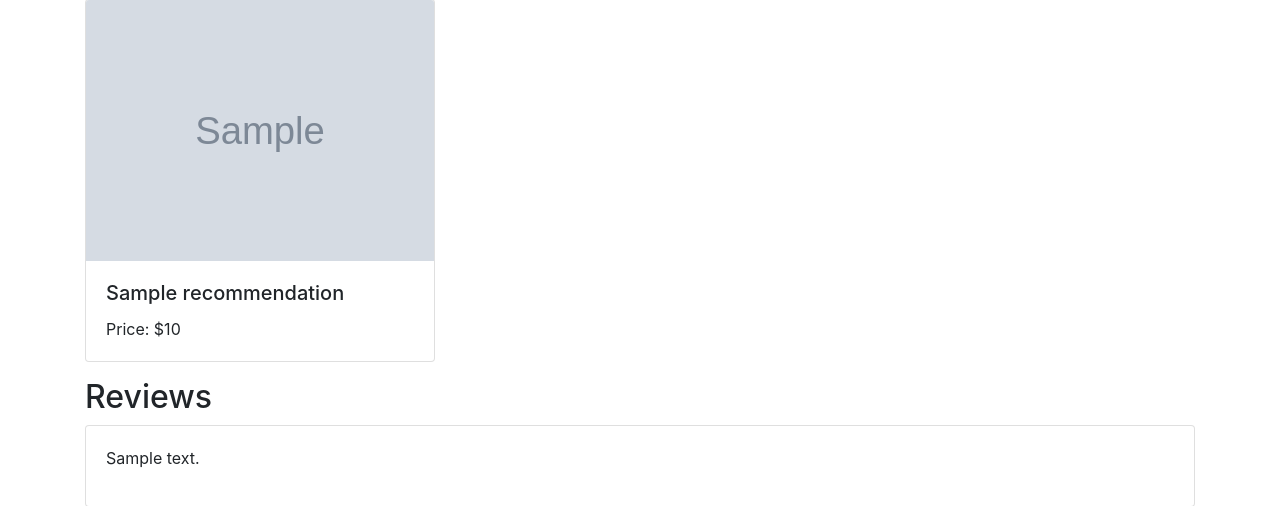
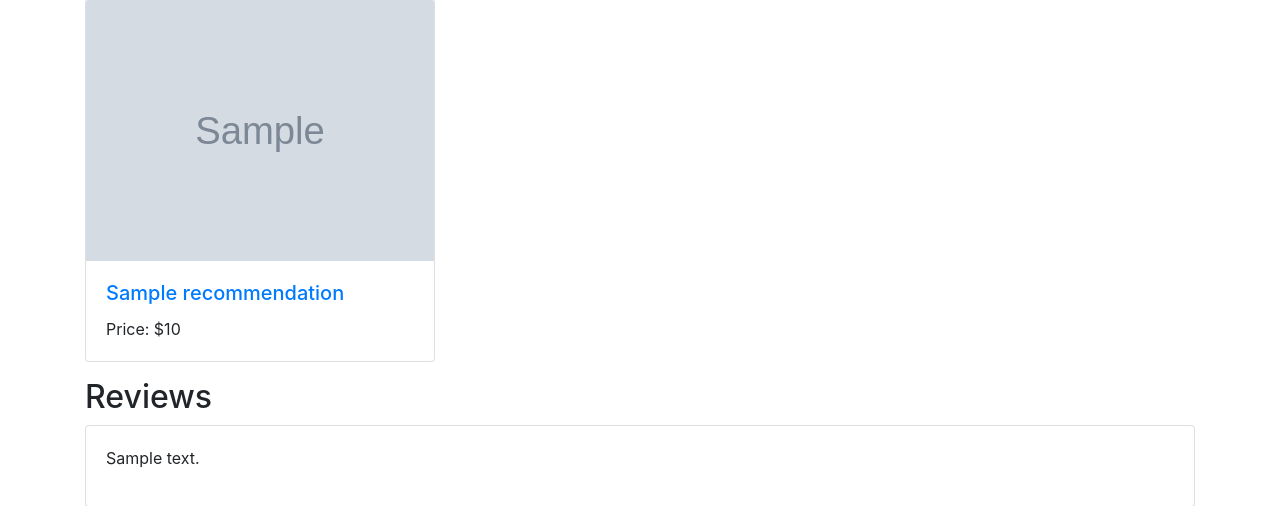
Before and after one commit to GreatRockbits/recommendation-engine-tk, a Django app: template product_recommender/templates/product_detail.html in a window 1280 px wide. Shown: the part 398-904 px from the top of the page. Run offline with Django 5.2, Linux system fonts and the light colour scheme; tables that the repository leaves empty hold one stand-in row (values such as "Sample post"); the template is opened without the code that fills it: values that come from a table or form of the project are taken from there, most other values are stand-ins (such as "Sample title", 1, 10 or a date in 2020); grey boxes marked "Sample" are stand-in pictures; some libraries are stand-ins or nearby versions.

Commit message:
Recommendations and their images are now clickable and lead to the corresponding product_detail page

```diff
--- a/product_recommender/templates/product_detail.html
+++ b/product_recommender/templates/product_detail.html
@@ -28,9 +28,13 @@
             {% for recommendation in recommendations %}
                 <div class="col-md-4 mb-3">
                     <div class="card">
-                        <img src="{{ recommendation.image_url }}" class="card-img-top" alt="{{ recommendation.name }}">
+                        <a href="{% url 'product_detail' product_id=recommendation.product_id %}">
+                            <img src="{{ recommendation.image_url }}" class="card-img-top" alt="{{ recommendation.name }}">
+                        </a>
                         <div class="card-body">
-                            <h5 class="card-title">{{ recommendation.name }}</h5>
+                            <h5 class="card-title">
+                                <a href="{% url 'product_detail' product_id=recommendation.product_id %}">{{ recommendation.name }}</a>
+                            </h5>
                             <p class="card-text">Price: ${{ recommendation.price }}</p>
                         </div>
                     </div>
```
